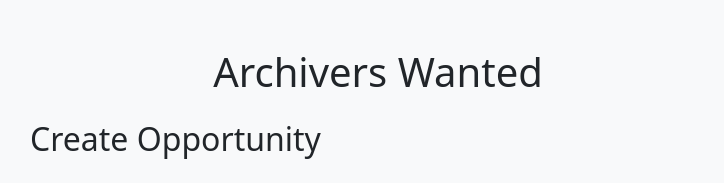
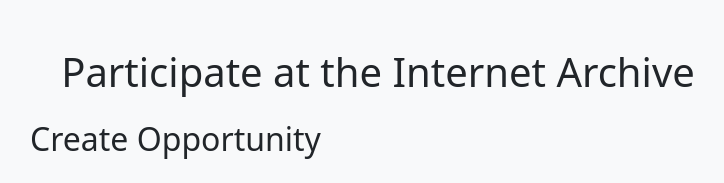
Before and after one commit to hcbrady/archivers_wanted, a Django app: page /create/ in a window 1280 px wide. Shown: the top 183 px of the page, without its empty margins (262-986 px from the left). Run offline with Django 4.2, Linux system fonts and the light colour scheme; the visitor is signed in with stand-in values (Sample User, id 1); data that the repository does not hold is empty; some libraries are stand-ins or nearby versions.

Commit message:
changed base title

```diff
--- a/participation/templates/participation/base.html
+++ b/participation/templates/participation/base.html
@@ -10,7 +10,7 @@
       <div class="w-100" style="max-width: 720px;">
           <header class="mb-4 text-center">
               <h1>
-                  <a href="/" class="text-decoration-none text-dark">Archivers Wanted</a>
+                  <a href="/" class="text-decoration-none text-dark">Participate at the Internet Archive</a>
               </h1>
           </header>
 
```
